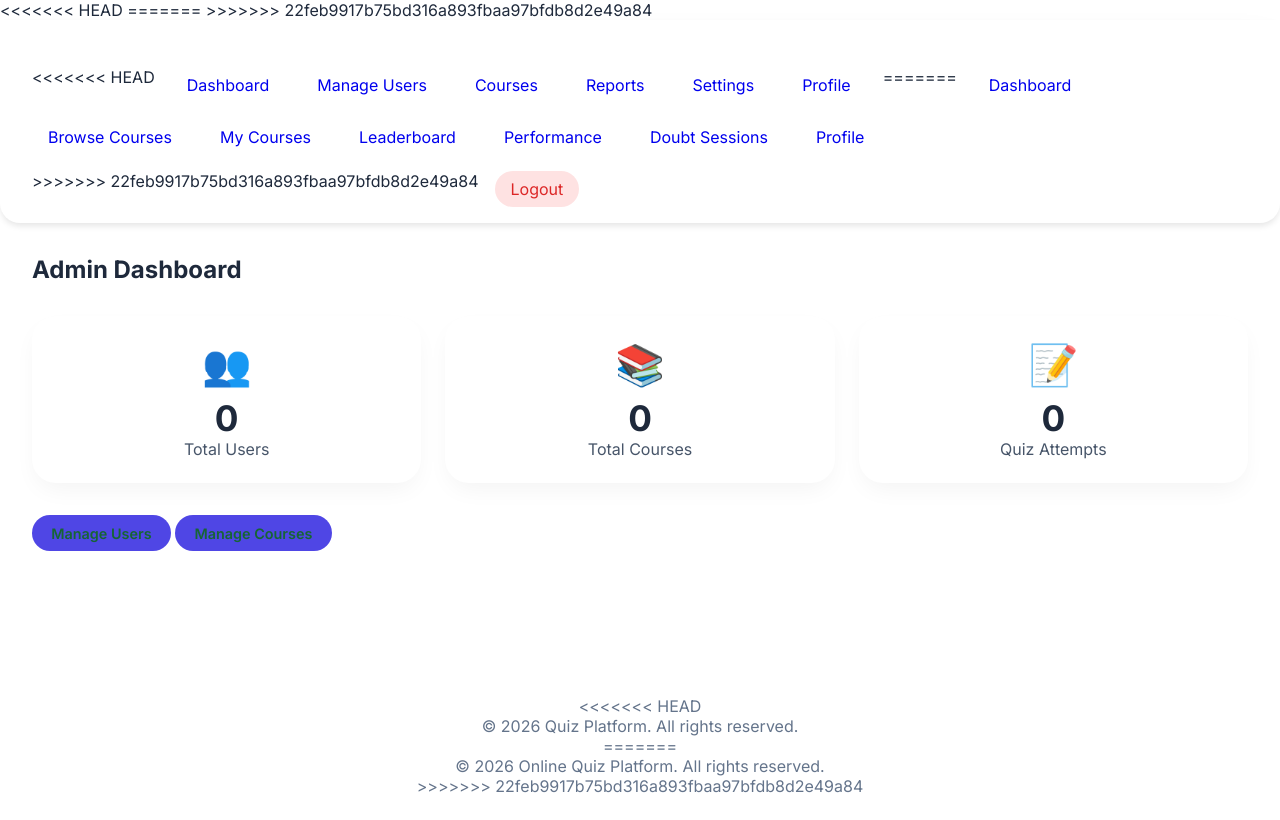
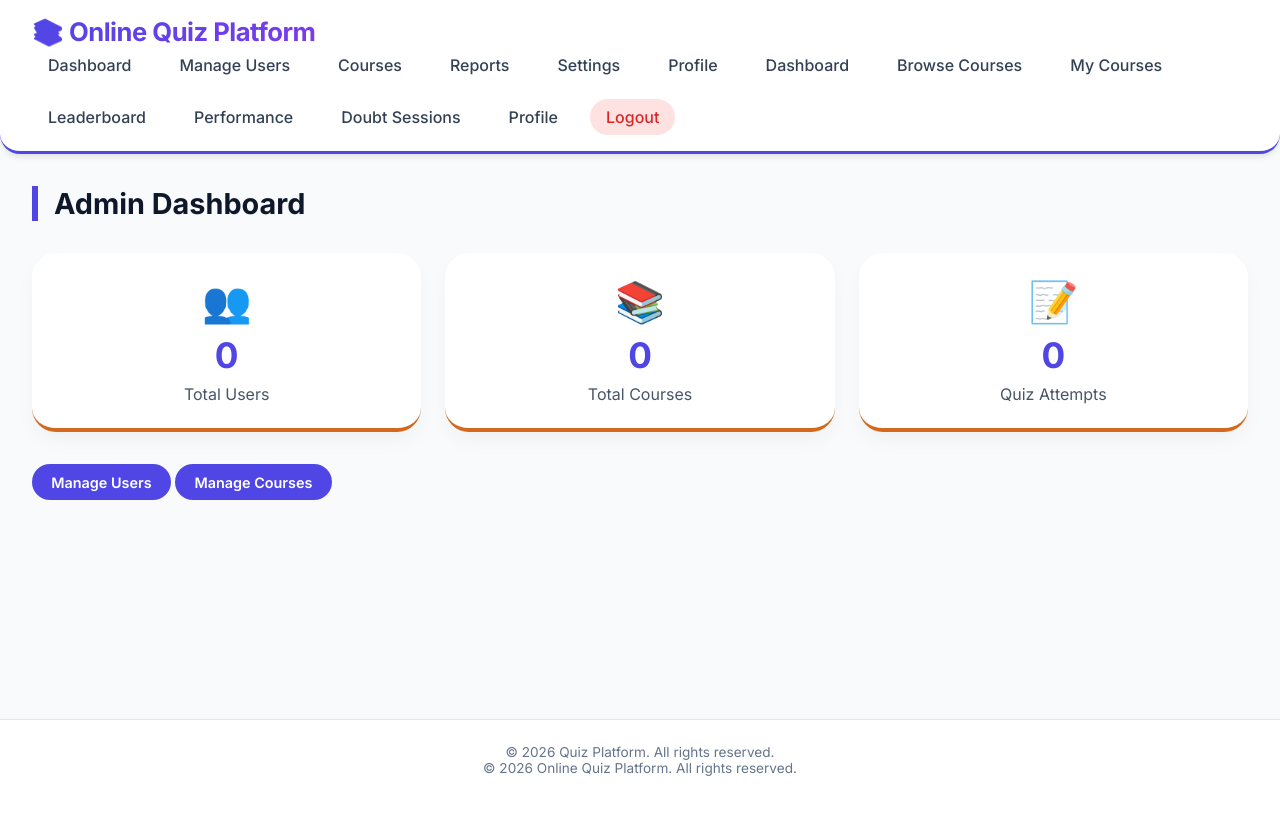
Before and after one commit to anikruhan7/Online-Quiz-Platform, a PHP site: template views/admin/dashboard.php in a window 1280 px wide. After the commit the page ends 776 px from the top, so only its background shows below. Run offline with PHP 8.4, Linux system fonts and the light colour scheme; the template is opened without the code that fills it, so the values that code supplies are empty; the visitor is signed in with stand-in values (Sample User, id 1).

Commit message:
Fix merge conflicts and finalize project

```diff
--- a/assets/css/style.css
+++ b/assets/css/style.css
@@ -15,15 +12,12 @@
 
 body {
     font-family: 'Inter', -apple-system, BlinkMacSystemFont, 'Segoe UI', Roboto, Helvetica, Arial, sans-serif;
-<<<<<<< HEAD
     background: linear-gradient(135deg, #667eea 0%, #764ba2 100%);
     min-height: 100vh;
     color: #1e293b;
-=======
     background: linear-gradient(135deg, rgb(102, 126, 234) 0%, rgb(118, 75, 162) 100%);
     min-height: 100vh;
     color: rgb(30, 41, 59);
->>>>>>> 22feb9917b75bd316a893fbaa97bfdb8d2e49a84
 }
 
 /* Main app container – sticky footer layout */
@@ -33,11 +27,8 @@ body {
     min-height: 100vh;
     max-width: 1400px;
     margin: 0 auto;
-<<<<<<< HEAD
     background: #f8fafc;
-=======
     background: rgb(248, 250, 252);
->>>>>>> 22feb9917b75bd316a893fbaa97bfdb8d2e49a84
     border-radius: 0 0 24px 24px;
     box-shadow: 0 20px 35px -10px rgba(0, 0, 0, 0.2);
 }
@@ -46,12 +37,9 @@ body {
 .main-header {
     background: white;
     padding: 1rem 2rem;
-<<<<<<< HEAD
     border-bottom: 3px solid #4f46e5;
-=======
     border-bottom: 3px solid rgb(79, 70, 229);
     /* blue */
->>>>>>> 22feb9917b75bd316a893fbaa97bfdb8d2e49a84
     display: flex;
     justify-content: space-between;
     align-items: center;
@@ -62,11 +50,8 @@ body {
 
 .logo-area h1 {
     font-size: 1.6rem;
-<<<<<<< HEAD
     background: linear-gradient(135deg, #4f46e5, #7c3aed);
-=======
     background: linear-gradient(135deg, rgb(79, 70, 229), rgb(124, 58, 237));
->>>>>>> 22feb9917b75bd316a893fbaa97bfdb8d2e49a84
     -webkit-background-clip: text;
     background-clip: text;
     color: transparent;
@@ -82,15 +67,11 @@ body {
 
 .main-nav a {
     text-decoration: none;
-<<<<<<< HEAD
     color: #334155;
-=======
->>>>>>> 22feb9917b75bd316a893fbaa97bfdb8d2e49a84
     font-weight: 500;
     padding: 0.5rem 1rem;
     border-radius: 40px;
     transition: all 0.2s ease;
-<<<<<<< HEAD
 }
 
 .main-nav a:hover {
@@ -137,47 +116,35 @@ body {
     text-align: center;
     padding: 1.5rem;
     background: white;
-<<<<<<< HEAD
     border-top: 1px solid #e2e8f0;
     color: #64748b;
-=======
     border-top: 1px solid rgb(226, 232, 240);
     color: rgb(100, 116, 139);
->>>>>>> 22feb9917b75bd316a893fbaa97bfdb8d2e49a84
     font-size: 0.85rem;
     margin-top: auto;
 }
 
-<<<<<<< HEAD
 .main-footer p {
     margin: 0;
 }
 
-=======
->>>>>>> 22feb9917b75bd316a893fbaa97bfdb8d2e49a84
 /* Typography */
 h2 {
     font-size: 1.8rem;
     margin-bottom: 1.5rem;
-<<<<<<< HEAD
     color: #0f172a;
     border-left: 6px solid #4f46e5;
-=======
     color: rgb(15, 23, 42);
     border-left: 6px solid rgb(79, 70, 229);
     /* blue */
->>>>>>> 22feb9917b75bd316a893fbaa97bfdb8d2e49a84
     padding-left: 1rem;
 }
 
 h3 {
     font-size: 1.3rem;
     margin: 1rem 0 0.5rem;
-<<<<<<< HEAD
     color: #1e293b;
-=======
     color: rgb(30, 41, 59);
->>>>>>> 22feb9917b75bd316a893fbaa97bfdb8d2e49a84
 }
 
 /* Alert messages */
@@ -224,7 +189,6 @@ button,
 .btn {
     background: rgb(79, 70, 229);
     /* blue */
->>>>>>> 22feb9917b75bd316a893fbaa97bfdb8d2e49a84
     color: white;
     border: none;
     padding: 0.6rem 1.2rem;
@@ -391,7 +335,6 @@ textarea:focus {
 }
 
 /* Course cards */
->>>>>>> 22feb9917b75bd316a893fbaa97bfdb8d2e49a84
 .course-card {
     background: white;
     border-radius: 20px;
@@ -399,12 +342,9 @@ textarea:focus {
     margin-bottom: 1rem;
     box-shadow: 0 4px 6px -1px rgba(0, 0, 0, 0.05);
     transition: transform 0.2s, box-shadow 0.2s;
-<<<<<<< HEAD
     border-left: 5px solid #eab308;
-=======
     border-left: 5px solid rgb(251, 191, 36);
     /* yellow */
->>>>>>> 22feb9917b75bd316a893fbaa97bfdb8d2e49a84
 }
 
 .course-card:hover {
@@ -493,12 +427,9 @@ textarea:focus {
     text-align: center;
     box-shadow: 0 10px 25px -5px rgba(0, 0, 0, 0.05);
     transition: transform 0.2s;
-<<<<<<< HEAD
     border-bottom: 4px solid #d2691e;
-=======
     border-bottom: 4px solid rgb(210, 105, 30);
     /* chocolate */
->>>>>>> 22feb9917b75bd316a893fbaa97bfdb8d2e49a84
 }
 
 .stat-card:hover {
@@ -513,20 +444,17 @@ textarea:focus {
 .stat-value {
     font-size: 2.2rem;
     font-weight: 700;
-<<<<<<< HEAD
     color: #4f46e5;
 }
 
 .stat-label {
     color: #475569;
-=======
     color: rgb(79, 70, 229);
     /* blue */
 }
 
 .stat-label {
     color: rgb(71, 85, 105);
->>>>>>> 22feb9917b75bd316a893fbaa97bfdb8d2e49a84
     margin-top: 0.5rem;
 }
 
@@ -537,11 +465,8 @@ textarea:focus {
     margin-top: 2rem;
 }
 
-<<<<<<< HEAD
 /* Tables */
-=======
 /* Leaderboard table */
->>>>>>> 22feb9917b75bd316a893fbaa97bfdb8d2e49a84
 table {
     width: 100%;
     background: white;
@@ -650,7 +570,6 @@ div[style*="border:1px solid #ccc"] {
     margin-bottom: 1.5rem;
 }
 
->>>>>>> 22feb9917b75bd316a893fbaa97bfdb8d2e49a84
 /* Responsive */
 @media (max-width: 768px) {
     .main-header {
@@ -670,11 +589,8 @@ div[style*="border:1px solid #ccc"] {
     .courses-grid {
         grid-template-columns: 1fr;
     }
-<<<<<<< HEAD
 
     .stats-grid {
         grid-template-columns: 1fr;
     }
-=======
->>>>>>> 22feb9917b75bd316a893fbaa97bfdb8d2e49a84
 }
--- a/assets/js/main.js
+++ b/assets/js/main.js
@@ -1,4 +1,3 @@
-<<<<<<< HEAD
 /**
  * Online Quiz Platform - Main JavaScript
  * Handles protected link interception, AJAX helpers, and UI enhancements
@@ -117,7 +116,6 @@ document.addEventListener('DOMContentLoaded', function () {
             alert.style.opacity = '0';
             setTimeout(() => alert.remove(), 500);
         }, 5000);
-=======
 // Main JavaScript file for Quiz Platform
 // You can add global functions here
 
@@ -130,6 +128,5 @@ document.addEventListener('DOMContentLoaded', function () {
                 e.preventDefault();
             }
         });
->>>>>>> 22feb9917b75bd316a893fbaa97bfdb8d2e49a84
     });
 });
--- a/controllers/ApiController.php
+++ b/controllers/ApiController.php
@@ -20,11 +20,8 @@ class ApiController extends Controller
 
     public function checkLogin()
     {
-<<<<<<< HEAD
         $this->json(['loggedIn' => isset($_SESSION['user_id'])]);
-=======
         $loggedIn = isset($_SESSION['user_id']);
         $this->json(['loggedIn' => $loggedIn]);
->>>>>>> 22feb9917b75bd316a893fbaa97bfdb8d2e49a84
     }
 }
--- a/models/Attempt.php
+++ b/models/Attempt.php
@@ -53,7 +53,6 @@ class Attempt extends Model
         $stmt = $this->query($sql, [$quiz_id, $limit], 'ii');
         return $stmt->get_result()->fetch_all(MYSQLI_ASSOC);
     }
-<<<<<<< HEAD
 
     public function countAll()
     {
@@ -61,6 +60,4 @@ class Attempt extends Model
         $row = $stmt->get_result()->fetch_assoc();
         return $row['total'] ?? 0;
     }
-=======
->>>>>>> 22feb9917b75bd316a893fbaa97bfdb8d2e49a84
 }
--- a/models/DoubtSession.php
+++ b/models/DoubtSession.php
@@ -14,7 +14,6 @@ class DoubtSession extends Model
         $stmt = $this->query($sql);
         return $stmt->get_result()->fetch_all(MYSQLI_ASSOC);
     }
-<<<<<<< HEAD
 
     public function getSessionsByTA($ta_id)
     {
@@ -30,8 +29,6 @@ class DoubtSession extends Model
             [$course_id, $ta_id, $title, $scheduled_at, $duration, $location, $max_attendees]
         );
     }
-=======
->>>>>>> 22feb9917b75bd316a893fbaa97bfdb8d2e49a84
 }
 
 class DoubtSessionBooking extends Model
--- a/models/QaQuestion.php
+++ b/models/QaQuestion.php
@@ -25,10 +25,7 @@ class QaQuestion extends Model
 
     public function resolve($id, $student_id)
     {
-<<<<<<< HEAD
-=======
         // Only the question owner can resolve
->>>>>>> 22feb9917b75bd316a893fbaa97bfdb8d2e49a84
         $this->query(
             "UPDATE qa_questions SET is_resolved = 1 WHERE id = ? AND student_id = ?",
             [$id, $student_id]
--- a/views/auth/login.php
+++ b/views/auth/login.php
@@ -1,4 +1,3 @@
-<<<<<<< HEAD
 <!DOCTYPE html>
 <html lang="en">
 
@@ -158,7 +157,6 @@
             <div class="input-group">
                 <label>Email</label>
                 <input type="email" name="email" placeholder="you@example.com" required autofocus>
-=======
 <div class="auth-wrapper">
     <div class="auth-card">
         <div class="auth-header">
@@ -169,13 +167,11 @@
             <div class="input-group">
                 <label>Email Address</label>
                 <input type="email" name="email" placeholder="you@example.com" required>
->>>>>>> 22feb9917b75bd316a893fbaa97bfdb8d2e49a84
             </div>
             <div class="input-group">
                 <label>Password</label>
                 <input type="password" name="password" placeholder="••••••••" required>
             </div>
-<<<<<<< HEAD
             <button type="submit" class="btn-login">Submit</button>
         </form>
         <div class="register-link">
@@ -188,7 +184,6 @@
 </body>
 
 </html>
-=======
             <button type="submit" class="btn-full">Login</button>
         </form>
         <div class="auth-footer">
@@ -279,4 +274,3 @@
         text-decoration: underline;
     }
 </style>
->>>>>>> 22feb9917b75bd316a893fbaa97bfdb8d2e49a84
--- a/views/auth/register.php
+++ b/views/auth/register.php
@@ -1,4 +1,3 @@
-<<<<<<< HEAD
 <!DOCTYPE html>
 <html lang="en">
 
@@ -191,7 +190,6 @@
             </div>
             <div class="input-group">
                 <label>Email</label>
-=======
 <div class="auth-wrapper">
     <div class="auth-card">
         <div class="auth-header">
@@ -205,12 +203,10 @@
             </div>
             <div class="input-group">
                 <label>Email Address</label>
->>>>>>> 22feb9917b75bd316a893fbaa97bfdb8d2e49a84
                 <input type="email" name="email" placeholder="you@example.com" required>
             </div>
             <div class="input-group">
                 <label>Password</label>
-<<<<<<< HEAD
                 <input type="password" name="password" placeholder="Create a password" required>
             </div>
 
@@ -272,7 +268,6 @@
 </body>
 
 </html>
-=======
                 <input type="password" name="password" placeholder="Create a strong password" required>
             </div>
             <div class="input-group">
@@ -290,4 +285,3 @@
         </div>
     </div>
 </div>
->>>>>>> 22feb9917b75bd316a893fbaa97bfdb8d2e49a84
--- a/views/partials/footer.php
+++ b/views/partials/footer.php
@@ -1,10 +1,7 @@
     </main>
     <footer class="main-footer">
-<<<<<<< HEAD
         <p>&copy; <?= date('Y') ?> Quiz Platform. All rights reserved.</p>
-=======
         <p>&copy; <?= date('Y') ?> Online Quiz Platform. All rights reserved.</p>
->>>>>>> 22feb9917b75bd316a893fbaa97bfdb8d2e49a84
     </footer>
     </div>
     <script src="assets/js/main.js"></script>
--- a/views/partials/header.php
+++ b/views/partials/header.php
@@ -6,11 +6,8 @@
     <meta name="viewport" content="width=device-width, initial-scale=1.0">
     <title>Online Quiz Platform</title>
     <link rel="stylesheet" href="assets/css/style.css">
-<<<<<<< HEAD
     <link href="https://fonts.googleapis.com/css2?family=Inter:opsz,wght@14..32,400;500;600;700&display=swap" rel="stylesheet">
-=======
     <link href="https://fonts.googleapis.com/css2?family=Inter:opsz,wght@14..32,400;14..32,500;14..32,600;14..32,700&display=swap" rel="stylesheet">
->>>>>>> 22feb9917b75bd316a893fbaa97bfdb8d2e49a84
 </head>
 
 <body>
@@ -21,7 +18,6 @@
             </div>
             <nav class="main-nav">
                 <?php if (isset($_SESSION['user_id'])): ?>
-<<<<<<< HEAD
                     <?php if ($_SESSION['role'] === 'student'): ?>
                         <a href="index.php?url=student/dashboard">Dashboard</a>
                         <a href="index.php?url=student/courses">Browse Courses</a>
@@ -49,7 +45,6 @@
                         <a href="index.php?url=admin/settings">Settings</a>
                         <a href="index.php?url=admin/profile">Profile</a>
                     <?php endif; ?>
-=======
                     <a href="index.php?url=student/dashboard">Dashboard</a>
                     <a href="index.php?url=student/courses">Browse Courses</a>
                     <a href="index.php?url=student/enrolled">My Courses</a>
@@ -57,7 +52,6 @@
                     <a href="index.php?url=student/performance">Performance</a>
                     <a href="index.php?url=student/doubt-sessions">Doubt Sessions</a>
                     <a href="index.php?url=student/profile">Profile</a>
->>>>>>> 22feb9917b75bd316a893fbaa97bfdb8d2e49a84
                     <a href="index.php?url=logout" class="logout-btn">Logout</a>
                 <?php else: ?>
                     <a href="index.php?url=login">Login</a>
```
Also changed, not shown: other parts of assets/css/style.css (+0 -38 lines), controllers/AuthController.php (+0 -40 lines), core/Controller.php (+0 -12 lines), core/Model.php (+0 -12 lines), core/Router.php (+0 -9 lines), index.php (+0 -9 lines), models/Course.php (+0 -9 lines), models/Enrollment.php (+0 -18 lines), models/Quiz.php (+0 -18 lines), models/User.php (+0 -12 lines).
